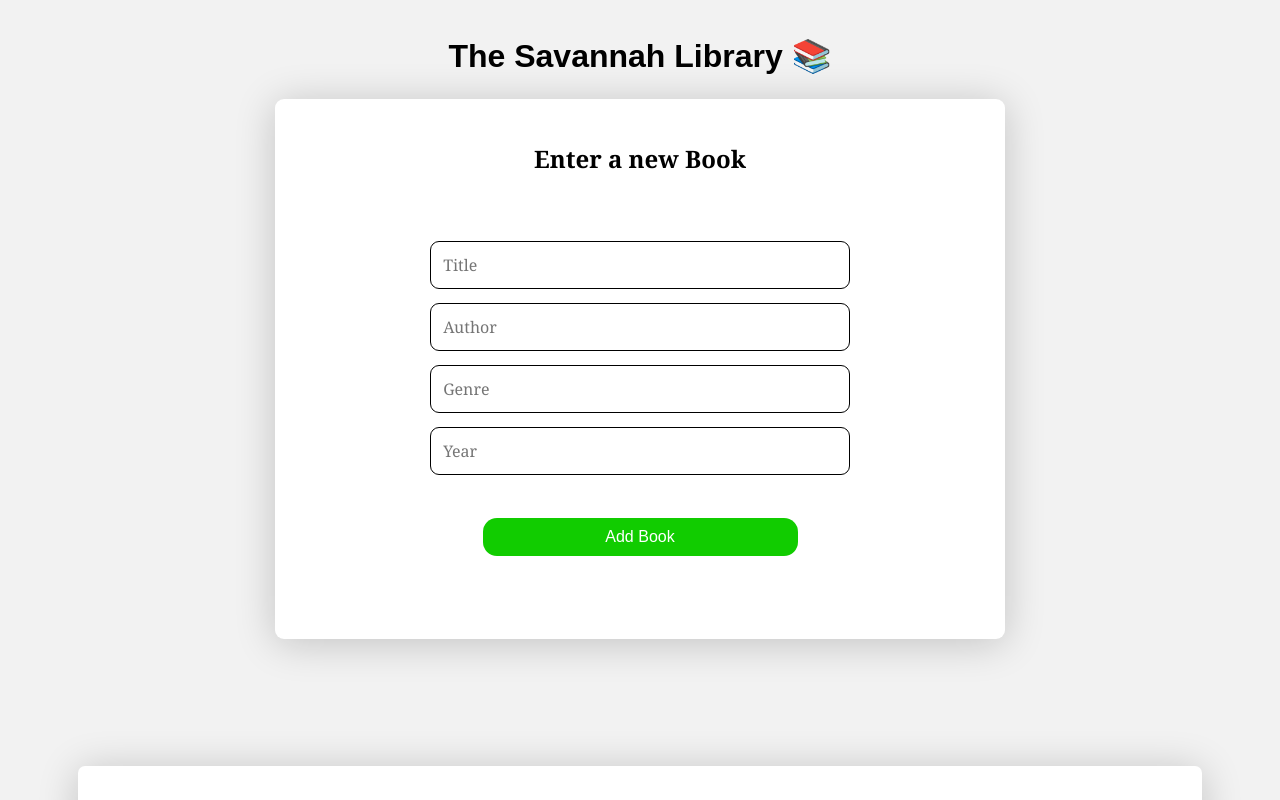
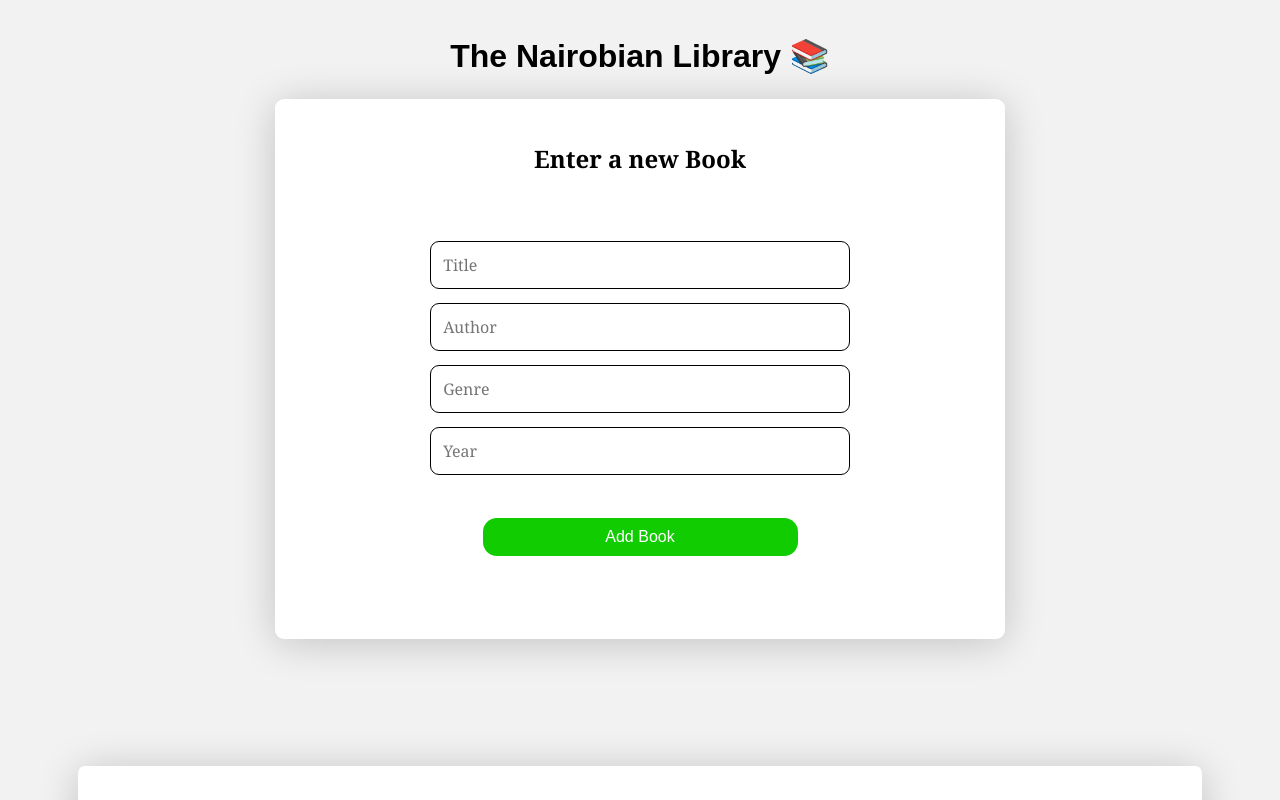
Before and after one commit to am-puzzled/the-Savannah-Library, a website with bundled scripts: page index.html in a window 1280 px wide. Shown: the top 800 px of the page. Built offline with nearby package versions, Linux system fonts and the light colour scheme.

Commit message:
intentionally break heading test

```diff
--- a/index.html
+++ b/index.html
@@ -16,7 +16,7 @@
   <body>
 
     <!-- Site Title -->
-    <h1>The Savannah Library 📚</h1>
+    <h1>The Nairobian Library 📚</h1>
     <!-- Books box which will appear like a card -->
     <div class="BooksBox" id="BooksBox">
 
```
